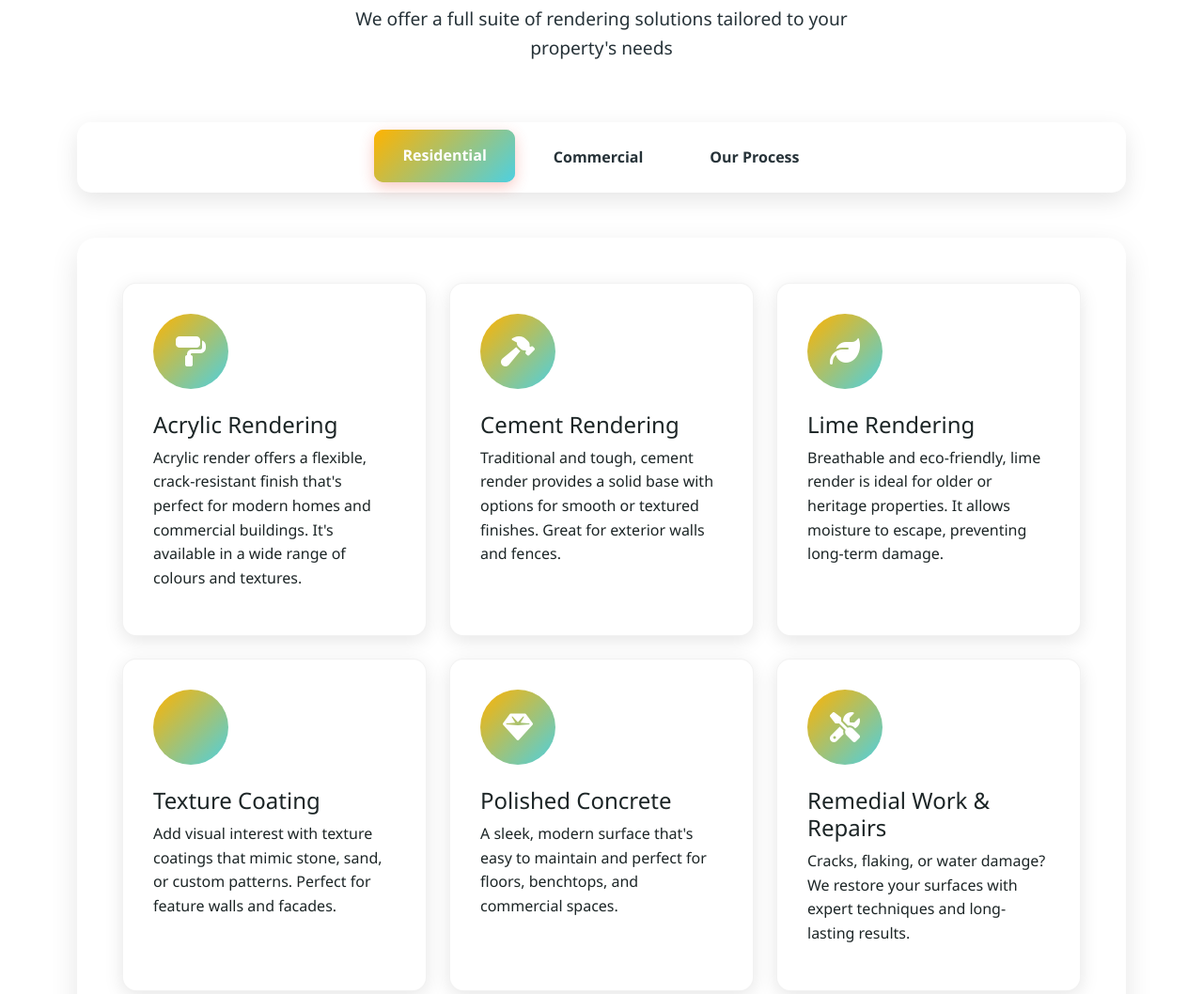
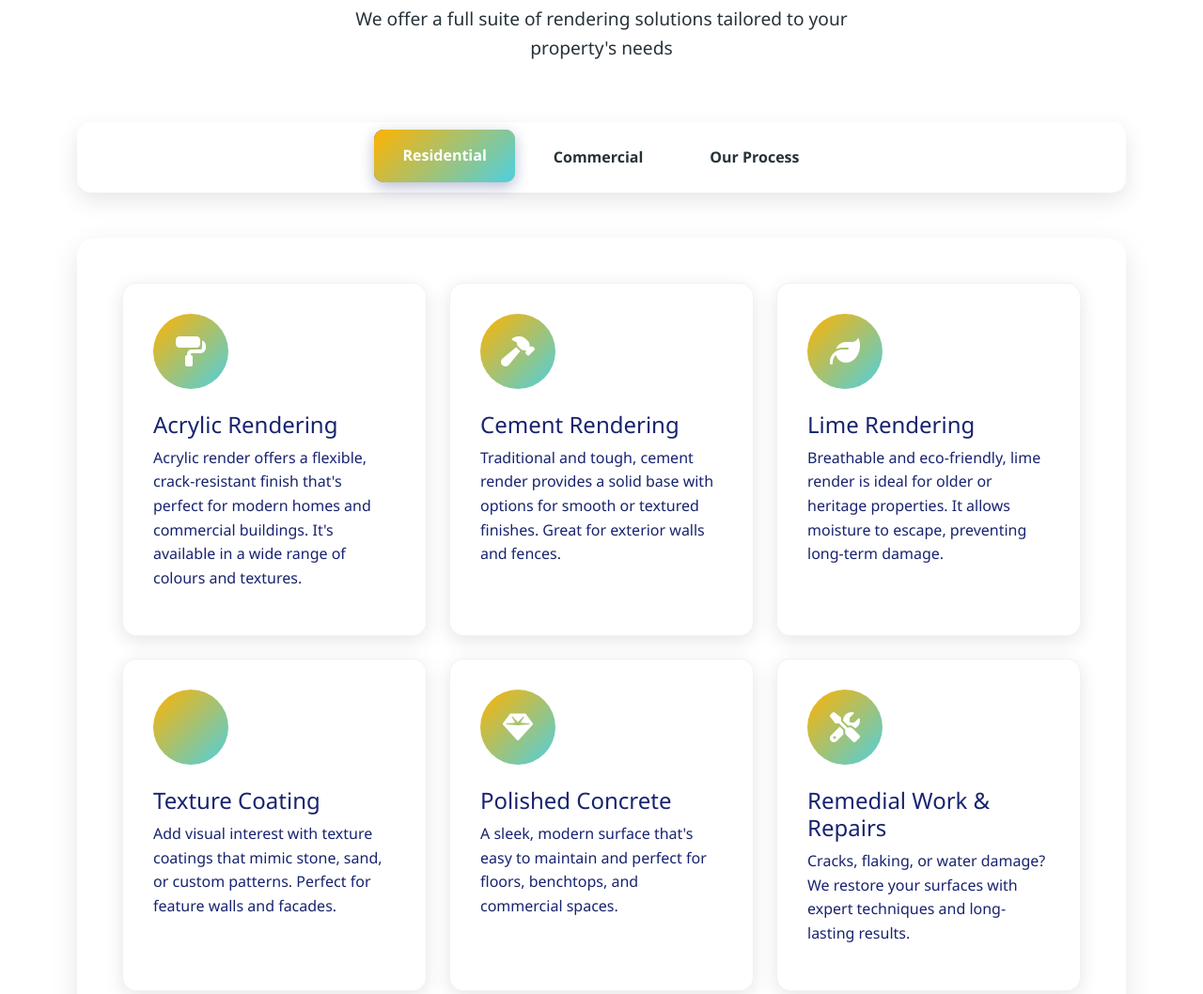
Before and after one commit to amanprasadum/render, a plain HTML site: page t1.html in a window 1280 px wide. Shown: the part 1700-2758 px from the top of the page at 94% size. Drawn offline with nearby package versions, Linux system fonts and the light colour scheme; some icons are missing.

Commit message:
Update t1.html

```diff
--- a/t1.html
+++ b/t1.html
@@ -8,7 +8,8 @@
     <link href="https://cdnjs.cloudflare.com/ajax/libs/font-awesome/6.4.0/css/all.min.css" rel="stylesheet">
     <style>
         :root {
-            --primary-color: #1C2526;
+/*             --primary-color: #1C2526; */
+            --primary-color: #18236f;
             /* Midnight blue for main elements */
             --secondary-color: #FFB300;
             /* Golden yellow for accents and CTAs */
@@ -309,12 +310,19 @@
             left: 0;
         }
 
-        .nav-tabs .nav-link.active {
+/*         .nav-tabs .nav-link.active {
             background: linear-gradient(135deg, var(--secondary-color), var(--accent-color));
             color: var(--white);
             box-shadow: 0 5px 15px rgba(231, 76, 60, 0.3);
             transform: translateY(-2px);
+        } */
+        .nav-tabs .nav-link.active {
+            background: linear-gradient(135deg, var(--primary-color), var(--secondary-color));
+            color: var(--white);
+            box-shadow: 0 5px 15px rgba(24, 35, 111, 0.3); /* thoda bluish shadow */
+            transform: translateY(-2px);
         }
+
 
         .nav-tabs .nav-link.active::before {
             left: 0;
```
